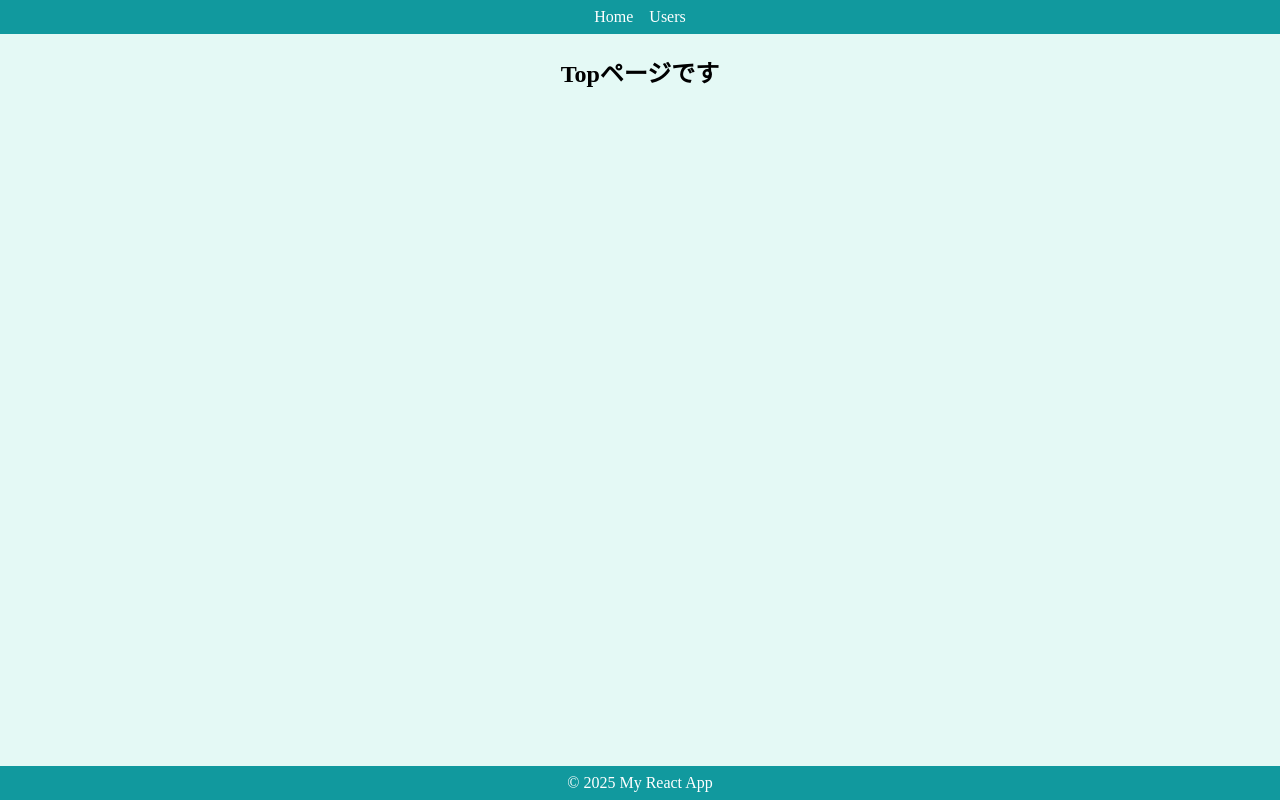
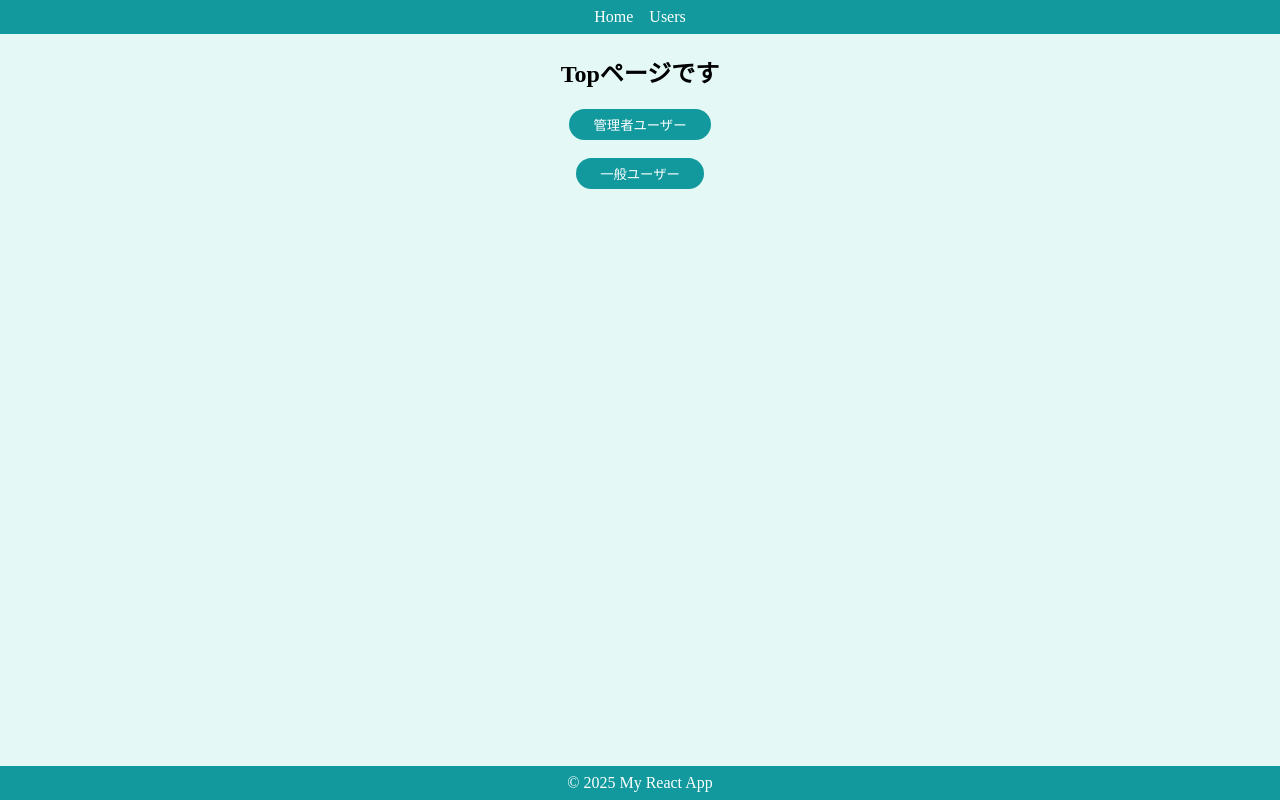
Before and after one commit to Sekiguchi-Atsushi-WEB/react_tutoria_step_up_section6, a React (Vite) app: page / in a window 1280 px wide. Built offline with nearby package versions, Linux system fonts and the light colour scheme.

Commit message:
39. Contextでのstate管理(ユーザー情報の設定と参照)

```diff
--- a/src/components/atoms/buttons/SecondaryButton.jsx
+++ b/src/components/atoms/buttons/SecondaryButton.jsx
@@ -2,8 +2,8 @@ import styled from "styled-components";
 import { BaseButton } from "./BaseButton";
 
 export const SecondaryButton = (props) => {
-  const { children } = props;
-  return <SButton>{children}</SButton>;
+  const { children, onClick } = props;
+  return <SButton onClick={onClick}>{children}</SButton>;
 };
 
 const SButton = styled(BaseButton)`
--- a/src/components/molecules/user/UserIconWithName.jsx
+++ b/src/components/molecules/user/UserIconWithName.jsx
@@ -4,13 +4,15 @@ import styled from "styled-components";
 
 export const UserIconWithName = (props) => {
   const { image, name } = props;
-  const context = useContext(UserContext);
-  console.log(context);
+  const { userInfo } = useContext(UserContext);
+  const isAdmin = userInfo?.isAdmin ?? false;
+  // console.log(userInfo);
 
   return (
     <SContainer>
       <SImage height={160} width={160} src={image} alt={name} />
       <SName>{name}</SName>
+      {isAdmin && <Sedit>編集</Sedit>}
     </SContainer>
   );
 };
@@ -26,3 +28,10 @@ const SName = styled.p`
   font-weight: bold;
   margin: 0px;
 `;
+const Sedit = styled.p`
+  color: #777;
+  font-size: 16px;
+  text-decoration: underline;
+  margin: 4px 0px 0px 0px;
+  cursor: pointer;
+`;
--- a/src/components/pages/Top.jsx
+++ b/src/components/pages/Top.jsx
@@ -1,12 +1,32 @@
+import { useContext } from "react";
+import { UserContext } from "/src/providers/UserContext";
+import { useNavigate } from "react-router-dom";
+import { SecondaryButton } from "/src/components/atoms/buttons/SecondaryButton";
 import styled from "styled-components";
 
 /**
  * Topページ
  */
 export const Top = () => {
+  const { setUerInfo } = useContext(UserContext);
+  const navigate = useNavigate();
+
+  const onClickAdmin = () => {
+    setUerInfo({ isAdmin: true });
+    navigate("/users");
+  };
+  const onClickGeneral = () => {
+    setUerInfo({ isAdmin: false });
+    navigate("/users");
+  };
+
   return (
     <SContainer>
       <h2>Topページです</h2>
+      <SecondaryButton onClick={onClickAdmin}>管理者ユーザー</SecondaryButton>
+      <br />
+      <br />
+      <SecondaryButton onClick={onClickGeneral}>一般ユーザー</SecondaryButton>
     </SContainer>
   );
 };
--- a/src/providers/UserPrivider.jsx
+++ b/src/providers/UserPrivider.jsx
@@ -1,10 +1,12 @@
+import { useState } from "react";
 import { UserContext } from "./UserContext";
 
 export const UserProvider = (props) => {
   const { children } = props;
-  const contextName = "myName";
+  const [userInfo, setUerInfo] = useState(null);
+
   return (
-    <UserContext.Provider value={{ contextName }}>
+    <UserContext.Provider value={{ userInfo, setUerInfo }}>
       {children}
     </UserContext.Provider>
   );
```
